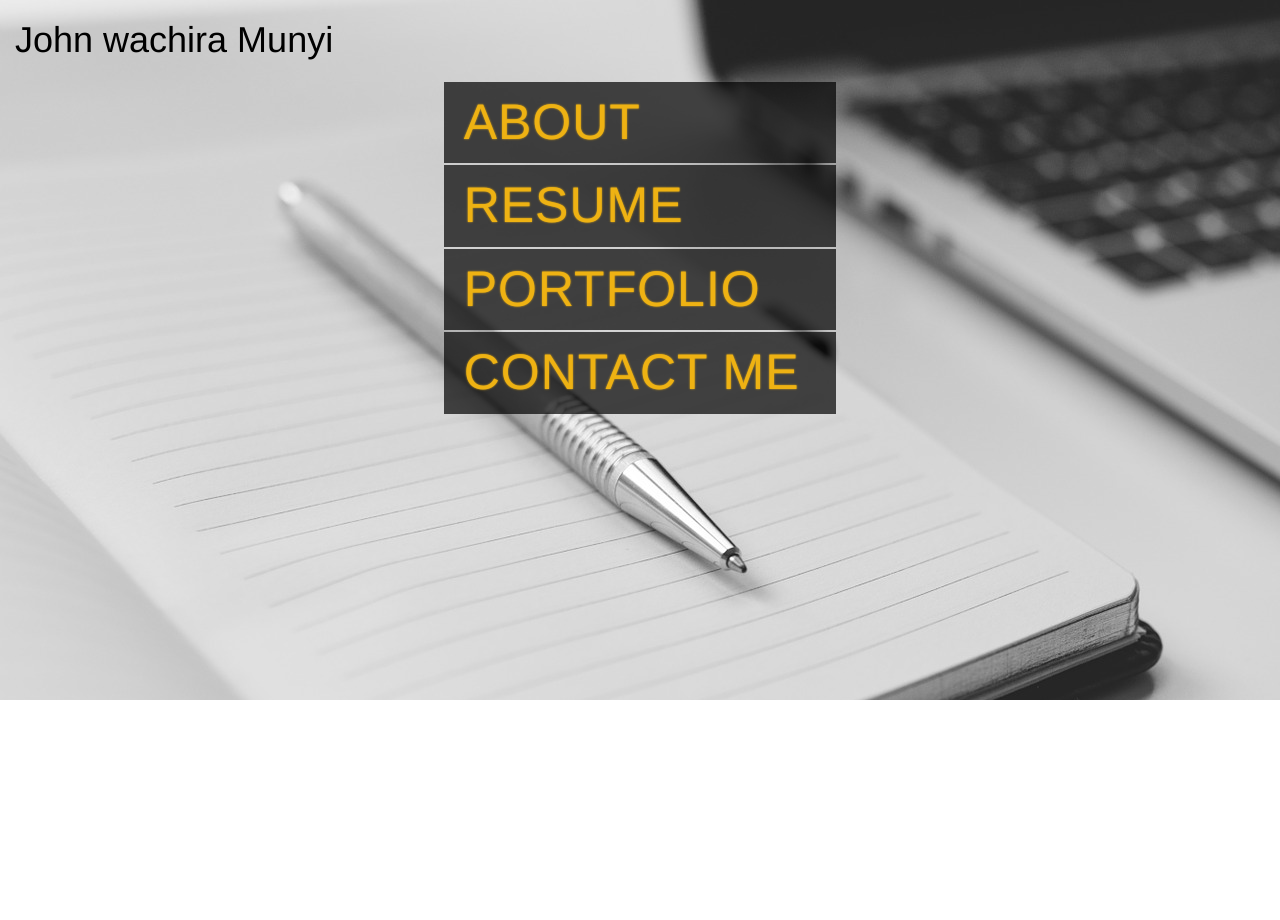
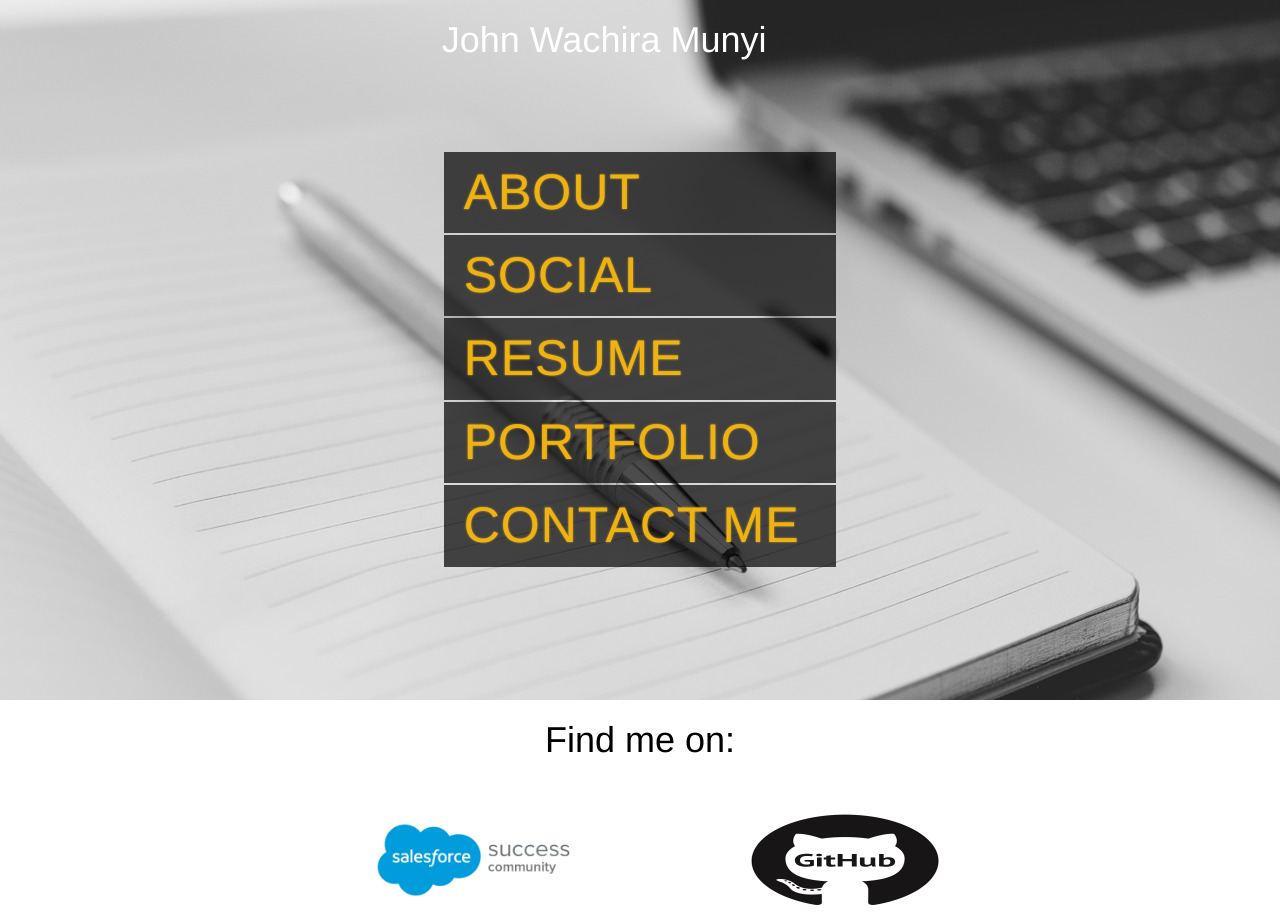
Before and after one commit to wolfieorama/wolfieorama.github.io, a plain HTML site: page index.html in a window 1280 px wide. Before the commit the page ends 800 px from the top, so only its background shows below. Drawn offline with nearby package versions, Linux system fonts and the light colour scheme.

Commit message:
added the social links

```diff
--- a/css/custom.css
+++ b/css/custom.css
@@ -1,5 +1,15 @@
 h1{
-  color: black;
+  color: white;
+}
+
+#sf{
+  height: 100px;
+  width: 200px;
+}
+
+#github{
+  height: 100px;
+  width: 200px;
 }
 
 #maindiv{
--- a/index.html
+++ b/index.html
@@ -22,20 +22,34 @@
     <div class="container-fluid">
       <div id="maindiv" class="row" style="background: url(images/background_main.jpg);">
         <div class="col-md-4">
-            <h1> John wachira Munyi</h1>
 
         </div>
         <div class="col-md-4">
+          <h1> John Wachira Munyi</h1>
           <br><br><br>
           <br>
           <ul class="bmenu">
             <li><a href="#">About</a></li>
+            <li><a href="#social">Social</a></li>
             <li><a href="#">Resume</a></li>
             <li><a href="#">Portfolio</a></li>
             <li><a href="#">Contact Me</a></li>
           </ul>
         </div>
         <div class="col-md-4"></div>
+      </div>
+      <div id="social" class="row">
+        <div class="col-md-3"></div>
+        <div class="col-md-6">
+          <h1 style="color: black; text-align: center;">Find me on:</h1>
+          <br>
+          <br>
+          <ul>
+            <a href="https://success.salesforce.com/profile?u=0053000000AylV0AAJ"><img id="sf" src="images/salesforce.png"></a>
+            <a href="https://github.com/wolfieorama"><img style="float: right;" id="github" src="images/github.gif"></a>
+          </ul>
+        </div>
+        <div class="col-md-3"></div>
       </div>
 
     </div>
```
Also changed, not shown: images/github.gif (added), images/salesforce.png (added).
